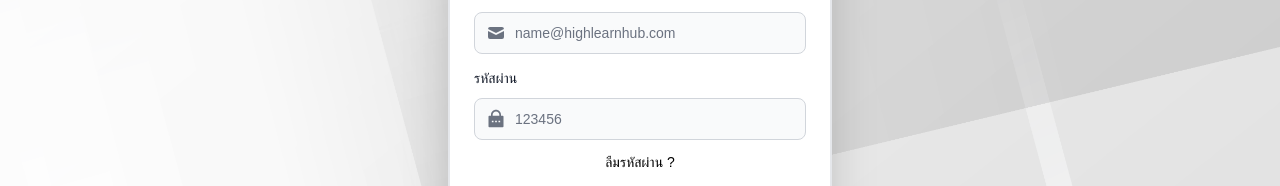
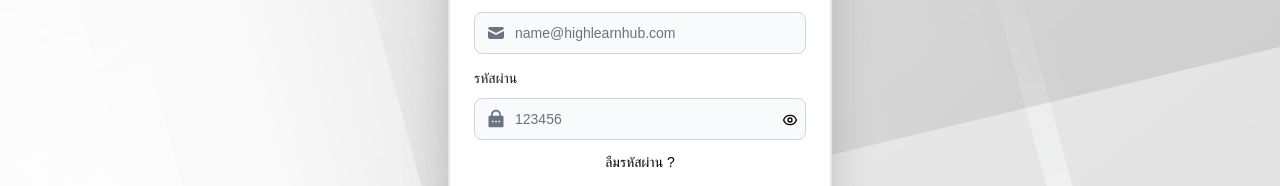
Before and after one commit to patt502090/HighLearnHub, a React (Create React App) app in the folder frontend/: page /login in a window 1280 px wide. Shown: the part 277-463 px from the top of the page. Built offline with nearby package versions, Linux system fonts and the light colour scheme.

Commit message:
Add PasswordVisibility on login page

```diff
--- a/frontend/src/pages/LoginPage.js
+++ b/frontend/src/pages/LoginPage.js
@@ -1,4 +1,4 @@
-import React, { useState, useContext,useEffect } from "react";
+import React, { useState, useContext, useEffect } from "react";
 import { useNavigate } from "react-router-dom";
 import { Button, Label, TextInput } from "flowbite-react";
 import { HiMail } from "react-icons/hi";
@@ -9,7 +9,8 @@ import ax from "../conf/ax";
 import { AuthContext, ContextProvider } from "../context/Auth.context";
 import toast, { Toaster } from "react-hot-toast";
 import { Helmet } from "react-helmet";
-
+import { FaRegEyeSlash } from "react-icons/fa";
+import { HiOutlineEye } from "react-icons/hi";
 export default function LoginPage() {
   const [loading, setLoading] = useState(false);
   const [submitEnabled, setSubmitEnabled] = useState(true);
@@ -18,14 +19,21 @@ export default function LoginPage() {
   const [emailError, setEmailError] = useState("");
   const [passwordError, setPasswordError] = useState("");
   const authContext = useContext(AuthContext);
-  const { login,changeRole } = authContext || {};
+  const { login, changeRole } = authContext || {};
+  const [showPassword, setShowPassword] = useState(false);
   const navigate = useNavigate();
+
+  const togglePasswordVisibility = (e) => {
+    e.preventDefault();
+    setShowPassword(!showPassword);
+  };
 
   const handleEmailChange = (e) => {
     setEmail(e.target.value);
   };
 
   const handlePasswordChange = (e) => {
+
     setPassword(e.target.value);
   };
 
@@ -45,12 +53,18 @@ export default function LoginPage() {
       result = await ax.get(`${conf.apiUrlPrefix}${conf.jwtUserEndpoint}`);
       changeRole(result.data.role.name);
       if (result.data.image) {
-        sessionStorage.setItem("profileURL", `${conf.urlPrefix}${result.data.image.url}`);
+        sessionStorage.setItem(
+          "profileURL",
+          `${conf.urlPrefix}${result.data.image.url}`
+        );
       }
       if (result.data.role.name) {
         setLoading(false);
         if (result.data.role.name === "member") {
-          sessionStorage.setItem(conf.roleSessionStorageKey, conf.memberStorageKey);
+          sessionStorage.setItem(
+            conf.roleSessionStorageKey,
+            conf.memberStorageKey
+          );
           setTimeout(() => {
             navigate("/");
           });
@@ -60,7 +74,10 @@ export default function LoginPage() {
       if (result.data.role.name) {
         setLoading(false);
         if (result.data.role.name === "admin") {
-          sessionStorage.setItem(conf.roleSessionStorageKey, conf.adminStorageKey);
+          sessionStorage.setItem(
+            conf.roleSessionStorageKey,
+            conf.adminStorageKey
+          );
           setTimeout(() => {
             navigate("/admin");
           });
@@ -74,10 +91,10 @@ export default function LoginPage() {
       setSubmitEnabled(true);
     }
   };
+
   const handleGoogleLoginClick = () => {
     window.location.href = `${conf.apiUrlPrefix}${conf.googleConnectEndpoint}`;
   };
-
 
   const handleRegister = () => {
     navigate("/register");
@@ -87,8 +104,8 @@ export default function LoginPage() {
     <ContextProvider>
       <Helmet>
         <meta name="viewport" content="width=device-width, initial-scale=1.0" />
-          <title>เข้าสู่ระบบ</title>
-        </Helmet>
+        <title>เข้าสู่ระบบ</title>
+      </Helmet>
       <Toaster position="top-right" reverseOrder={false} />
       <div
         className="flex items-center justify-center h-screen w-screen"
@@ -99,7 +116,6 @@ export default function LoginPage() {
         }}
       >
         <div className="container max-w-xs md:max-w-sm bg-white border-2 rounded-lg shadow-2xl p-6 ">
-          {/* <img src="https://media.discordapp.net/attachments/705005230944813076/1207665128879824917/HighLearnHub.png?ex=65e078cc&is=65ce03cc&hm=a49d1fee0719ab7706f2d7acad9c954db6f9d7d0699f6afb97fe6b31c0b508ed&=&format=webp&quality=lossless&width=625&height=625" alt="logo" className="w-auto h-28" /> */}
           <p className="text-lg font-bold mb-4 mt-3 text-center">
             ลงชื่อเข้าใช้
           </p>
@@ -107,8 +123,8 @@ export default function LoginPage() {
             ยินดีต้อนรับเข้าสู่บัญชีผู้ใช้ HighLearnHub
           </p>
           <form className="flex flex-col gap-3" onSubmit={handleSubmit}>
-            <div className="max-w-md  items-center">
-              <div className="mb-2  block">
+            <div className="max-w-md items-center relative">
+              <div className="mb-2 block">
                 <Label htmlFor="email4" value="อีเมล" className="text-left " />
               </div>
               <TextInput
@@ -126,7 +142,7 @@ export default function LoginPage() {
               )}
             </div>
 
-            <div className="max-w-md">
+            <div className="max-w-md relative">
               <div className="mb-2 block">
                 <Label
                   htmlFor="password"
@@ -136,7 +152,7 @@ export default function LoginPage() {
               </div>
               <TextInput
                 id="password"
-                type="password"
+                type={showPassword ? "text" : "password"}
                 icon={RiLockPasswordFill}
                 placeholder="123456"
                 value={password}
@@ -144,6 +160,12 @@ export default function LoginPage() {
                 required
                 size="27"
               />
+              <button
+                className="absolute top-[3.35rem] right-2 transform -translate-y-1/2 focus:outline-none"
+                onClick={togglePasswordVisibility}
+              >
+                {showPassword ? <FaRegEyeSlash /> : <HiOutlineEye />}
+              </button>
               {passwordError && (
                 <p className="text-red-500 text-xs mt-1">{passwordError}</p>
               )}
@@ -196,11 +218,23 @@ export default function LoginPage() {
           </p>
         </div>
       </div>
-      <button onClick={() => navigate('/home')}
-        class="fixed z-90 bottom-10 right-8 bg-gray-500 w-14 h-14 rounded-full drop-shadow-lg flex justify-center items-center text-white text-4xl hover:bg-gray-500 hover:drop-shadow-2xl hover:animate-bounce duration-300">
-          <svg class="w-6 h-6 text-white dark:text-white" aria-hidden="true" xmlns="http://www.w3.org/2000/svg" fill="currentColor" viewBox="0 0 24 24">
-        <path fill-rule="evenodd" d="M11.3 3.3a1 1 0 0 1 1.4 0l6 6 2 2a1 1 0 0 1-1.4 1.4l-.3-.3V19a2 2 0 0 1-2 2h-3a1 1 0 0 1-1-1v-3h-2v3c0 .6-.4 1-1 1H7a2 2 0 0 1-2-2v-6.6l-.3.3a1 1 0 0 1-1.4-1.4l2-2 6-6Z" clip-rule="evenodd"/>
-      </svg>
+      <button
+        onClick={() => navigate("/home")}
+        className="fixed z-90 bottom-10 right-8 bg-gray-500 w-14 h-14 rounded-full drop-shadow-lg flex justify-center items-center text-white text-4xl hover:bg-gray-500 hover:drop-shadow-2xl hover:animate-bounce duration-300"
+      >
+        <svg
+          className="w-6 h-6 text-white dark:text-white"
+          aria-hidden="true"
+          xmlns="http://www.w3.org/2000/svg"
+          fill="currentColor"
+          viewBox="0 0 24 24"
+        >
+          <path
+            fillRule="evenodd"
+            d="M11.3 3.3a1 1 0 0 1 1.4 0l6 6 2 2a1 1 0 0 1-1.4 1.4l-.3-.3V19a2 2 0 0 1-2 2h-3a1 1 0 0 1-1-1v-3h-2v3c0 .6-.4 1-1 1H7a2 2 0 0 1-2-2v-6.6l-.3.3a1 1 0 0 1-1.4-1.4l2-2 6-6Z"
+            clipRule="evenodd"
+          />
+        </svg>
       </button>
     </ContextProvider>
   );
```
